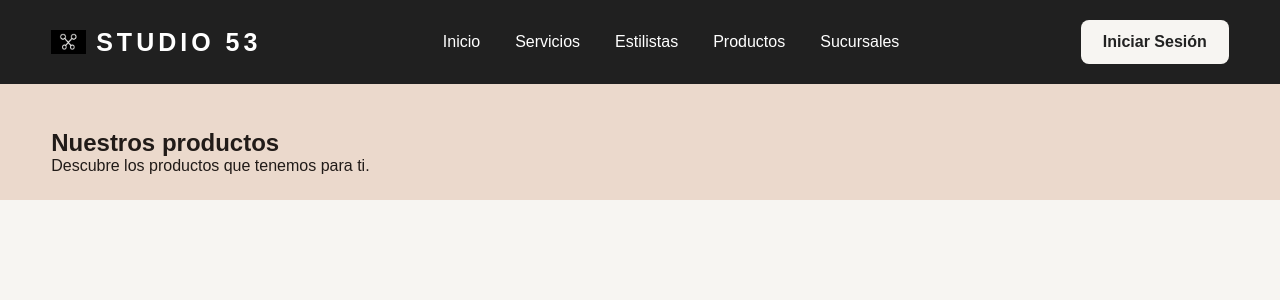
After one commit to jm3342172-dotcom/pia_fdw, a Django app: page /productos/ in a window 1280 px wide. The commit adds this page. Shown: the top 300 px of the page. Run offline with Django 5.2, Linux system fonts and the light colour scheme.

Commit message:
mis czmbios

```diff
--- a/contenido/static/contenido/estilos.css
+++ b/contenido/static/contenido/estilos.css
@@ -346,7 +346,7 @@ header {
 /* 5. IMAGEN DE SUCURSALES */
 
 .sucursales-imagen img {
-    flexbox: 1;
+    flex: 1;
     min-width: 0;
     }
 
--- a/contenido/templates/contenido/base.html
+++ b/contenido/templates/contenido/base.html
@@ -22,8 +22,8 @@
                 <li><a href="{% url 'inicio' %}">Inicio</a></li>
                 <li><a href="{% url 'servicios' %}">Servicios</a></li>
                 <li><a href="{% url 'estilistas' %}">Estilistas</a></li>
-                <li><a href="#">Productos</a></li>
-                <li><a href="#">Sucursales</a></li>
+                <li><a href="{% url 'productos' %}">Productos</a></li>
+                <li><a href="{% url 'sucursales' %}">Sucursales</a></li>
             </ul>
 
             <a href="#" class="boton-login">Iniciar Sesión</a>
--- /dev/null
+++ b/contenido/templates/contenido/productos.html
@@ -0,0 +1,8 @@
+{% extends 'contenido/base.html' %}
+
+{% block contenido %}
+<section class="pagina-servicios">
+    <h1>Nuestros productos</h1>
+    <p>Descubre los productos que tenemos para ti.</p>
+</section>
+{% endblock %}
--- a/contenido/urls.py
+++ b/contenido/urls.py
@@ -5,4 +5,6 @@ urlpatterns = [
     path('', views.inicio, name='inicio'),
     path('servicios/', views.servicios, name='servicios'),
     path('estilistas/', views.estilistas, name='estilistas'),
+    path('productos/', views.productos, name='productos'),
+    path('sucursales/', views.sucursales, name='sucursales'),
 ]
--- a/contenido/views.py
+++ b/contenido/views.py
@@ -27,3 +27,13 @@ def estilistas(request):
     return render(request, 'contenido/estilistas.html', {
         'estilistas': estilistas
     })
+
+
+# Página de productos
+def productos(request):
+    return render(request, 'contenido/productos.html')
+
+
+# Página de sucursales
+def sucursales(request):
+    return render(request, 'contenido/sucursales.html')
```
Also changed, not shown: contenido/templates/contenido/sucursales.html (added, +8 -0 lines).
